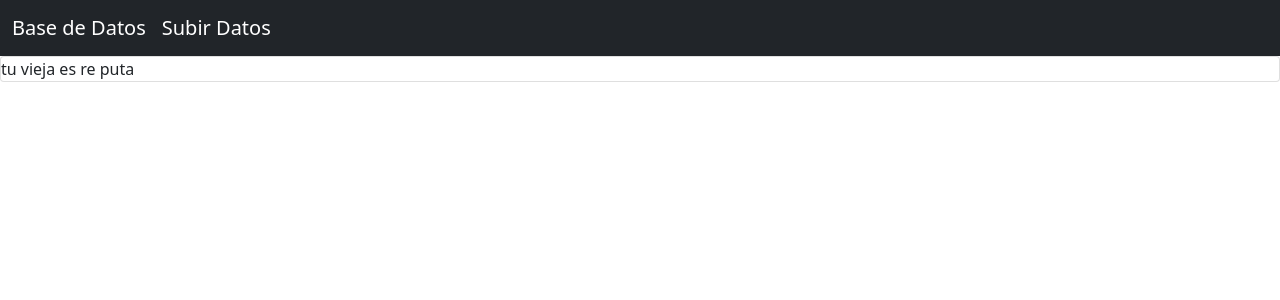
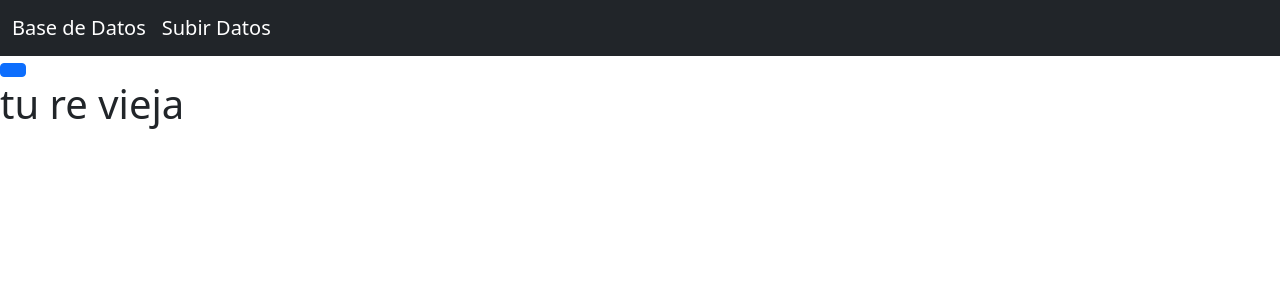
Before and after one commit to Leonkinilo/LadrAR, a React (Create React App) app in the folder front-end/: page / in a window 1280 px wide. Shown: the top 300 px of the page. Built offline with nearby package versions, Linux system fonts and the light colour scheme.

Commit message:
juan bdd

```diff
--- a/front-end/src/componentes/home.js
+++ b/front-end/src/componentes/home.js
@@ -1,19 +1,36 @@
-import React, { Component } from "react";
-import { Card } from "react-bootstrap";
+import React, { Component, useState } from "react";
+import { Card,Button } from "react-bootstrap";
 import axios from "axios";
+// const API = axios.create({
+//   baseURL: `${"http://ladr-ar.herokuapp.com/home"}`
+// });
 
-export class home extends Component {
+async function getdatos(){
+  const response = await axios.get("http://ladr-ar.herokuapp.com/home", {
+  });
+  return response;
 
-  render() {
 
-    return (
-      <div>
-        <Card>
-          <Card.Text >tu vieja es re puta </Card.Text>
-        </Card>
-      </div>
-    );
-  }
 }
 
-export default home;
+export default function home() {
+
+//  try {
+//    getdatos();
+//  } catch (error) {
+//    console.log(error)
+//  }
+
+
+
+  return (
+
+    <div>
+      <Button onClick={()=>
+      console.log(getdatos({}))
+      }></Button>
+
+      <h1>tu re vieja</h1>
+    </div>
+  )
+}
--- a/front-end/src/componentes/subir.js
+++ b/front-end/src/componentes/subir.js
@@ -1,11 +1,14 @@
 import React, { Component } from 'react'
-import { InputGroup, FormControl, Button} from "react-bootstrap"
-import axios from 'axios'
+import { InputGroup, FormControl, Button } from "react-bootstrap"
+
+
+
 
 
 export class subir extends Component {
 
-    data =  axios.post("http://ladr-ar.herokuapp.com/home");
+    // data =  axios.post("http://ladr-ar.herokuapp.com/home");
+
 
 
     render() {
```
Also changed, not shown: 1 other file (tests, documents, lock files or other folders).
